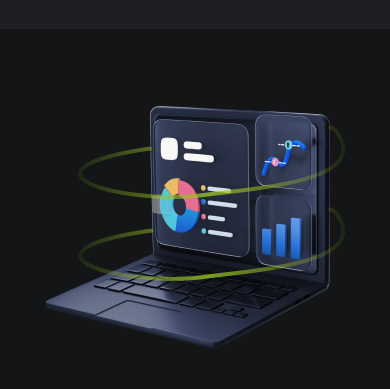
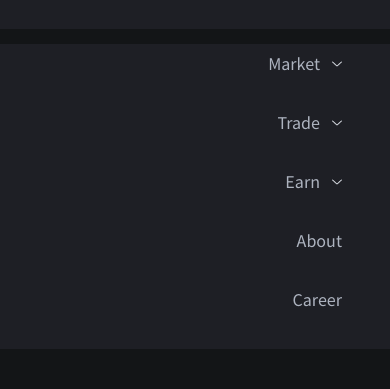
Before and after one commit to Semion1093/Incredible-crypto-brains, a plain HTML site: page index.html in a window 390 px wide. Both pictures are taken after a click on the button 344 px from the left and 47 px from the top of the page. Shown: the part 66-455 px from the top of the page. Drawn offline with Linux system fonts and the light colour scheme.

Commit message:
function for mobile header added

```diff
--- a/_common.scss
+++ b/_common.scss
@@ -73,14 +73,6 @@ header {
 
 body {
   background-color: $background-color-black;
-}
-
-nav {
-  width: 1030px;
-  display: flex;
-  justify-content: center;
-  align-items: center;
-  gap: 30px;
 }
 
 a {
--- a/index.html
+++ b/index.html
@@ -14,22 +14,22 @@
             <div class="vertical-line-header desktop-only"></div>
         </div>
         <nav>
-            <div class="nav-link desktop-only">
+            <div class="nav-link">
                 <a href="#" class="link">Market</a>
                 <img src="./assest/header-vector.png">
             </div>
-            <div class="nav-link desktop-only">
+            <div class="nav-link">
                 <a href="#" class="link">Trade</a>
                 <img src="./assest/header-vector.png">
             </div>
-            <div class="nav-link desktop-only">
+            <div class="nav-link">
                 <a href="#" class="link">Earn</a>
                 <img src="./assest/header-vector.png">
             </div>
-            <div class="nav-link desktop-only">
+            <div class="nav-link">
                 <a href="#" class="link">About</a>
             </div>
-            <div class="nav-link desktop-only">
+            <div class="nav-link">
                 <a href="#" class="link">Career</a>
             </div>
         </nav>
@@ -39,7 +39,7 @@
         </div>
         <div class="mobile-header mobile-only">
             <a href="#" class="mobile-button">Sing Up</a>
-            <button class="icon-button mobile-only"><img src="./assest/mobile/menu-mobile.png" alt=""></button>
+            <button class="icon-button mobile-only"  onclick="toggleNavVisibility()"><img src="./assest/mobile/menu-mobile.png"></button>
         </div>
     </div>
 </header>
@@ -669,5 +669,6 @@
     </div>
 </section>
 </div>
+<script src="./main.js"></script>
 </body>
 </html>
--- /dev/null
+++ b/main.js
@@ -0,0 +1,7 @@
+
+function toggleNavVisibility(){
+   var nav = document.querySelector('.header-container nav');
+   var navVisibility = nav.style.visibility;
+
+   nav.style.visibility = navVisibility == "visible" ? 'hidden' : "visible"
+}
--- a/main.scss
+++ b/main.scss
@@ -17,6 +17,14 @@
   justify-content: space-between;
   max-width: 1590px;
   margin: 0 auto;
+
+  nav {
+    width: 1030px;
+    display: flex;
+    justify-content: center;
+    align-items: center;
+    gap: 30px;
+  }
 
   .vertical-line-header {
     width: 1px;
@@ -682,6 +690,20 @@
       padding: 30px 16px 20px 30px;
     }
 
+    nav {
+      position: absolute;
+      flex-direction: column;
+      align-items: flex-end;
+      top: 110px;
+      padding: 30px;
+      padding-top: 0;
+      gap: 20px;
+      max-width: 100%;
+      right: 0;
+      background-color: $background-color-grey;
+      visibility: hidden;
+    }
+
     .icon-button {
       padding: 0;
       border: 0;
@@ -702,7 +724,7 @@
       align-items: center;
       gap: 30px;
     }
-  }
+}
 
   #hero {
     padding-top: 20px;
```
Also changed, not shown: main.css, 1 other file.
